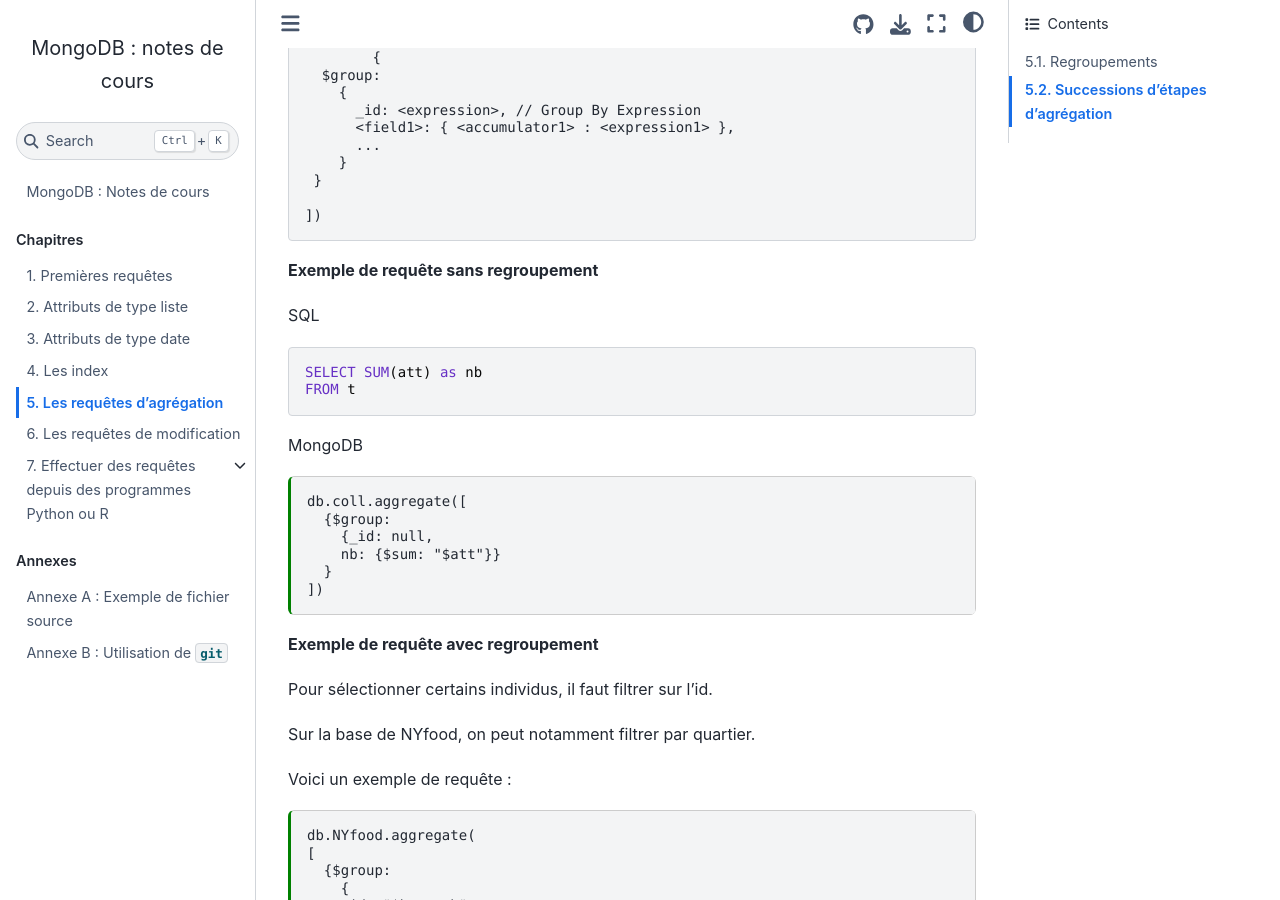
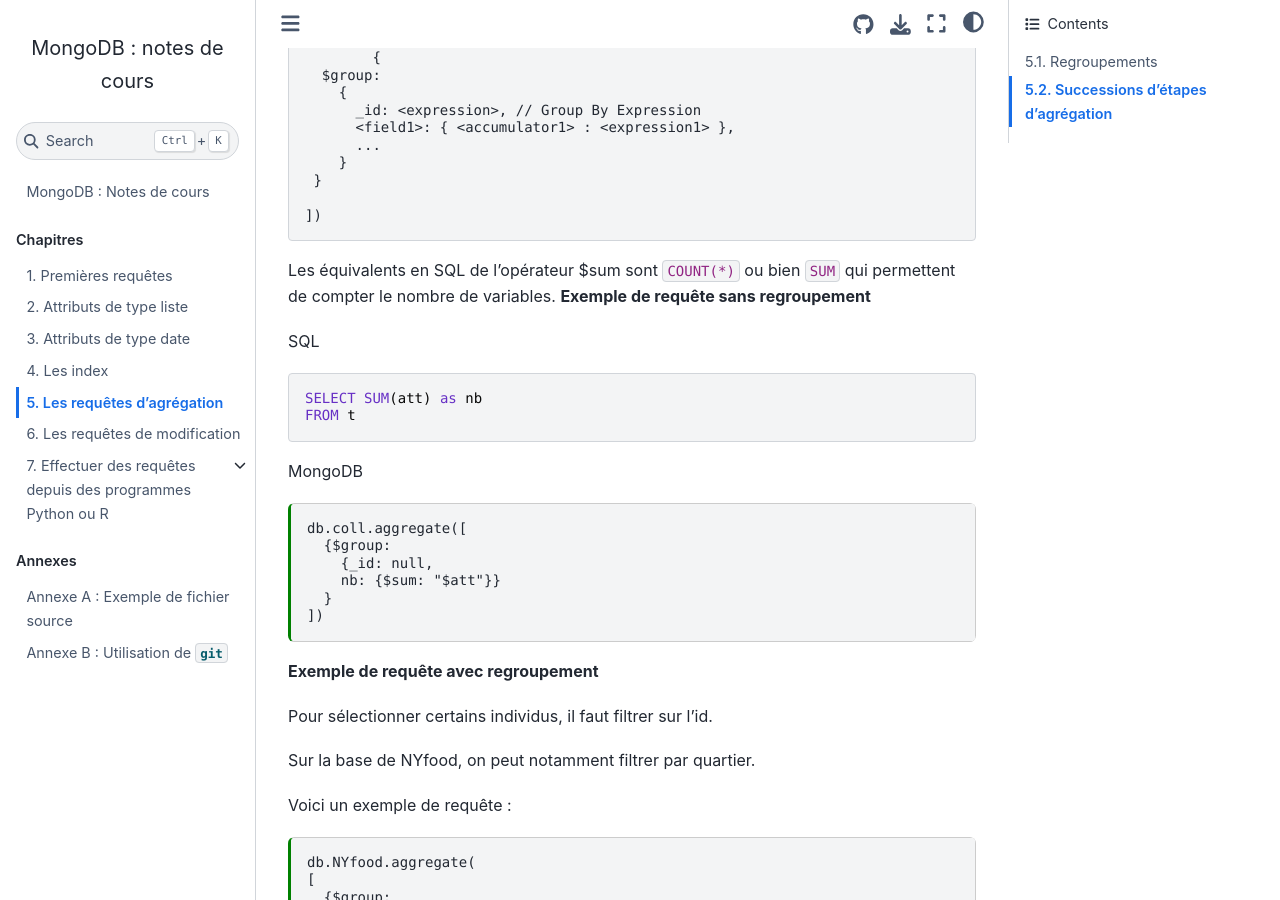
Before and after one commit to rtavenar/mongo_book, a Jupyter Book: the page built from content/05_agreg.md, in a window 1280 px wide and 900 px high, scrolled down 481 px. Built offline with Jupyter Book 1.0.4 settings and Sphinx 7.4.7 and the Sphinx Book theme 1.1.4, drawn with Linux system fonts in a browser that asks for light colours.

Commit message:
Update 05_agreg.md

````diff
--- a/content/05_agreg.md
+++ b/content/05_agreg.md
@@ -40,6 +40,7 @@ db.coll.aggregate([
 ])
 ```
 
+Les équivalents en SQL de l'opérateur $sum sont `COUNT(*)` ou bien `SUM` qui permettent de compter le nombre de variables.
 **Exemple de requête sans regroupement**
 
 SQL
````
